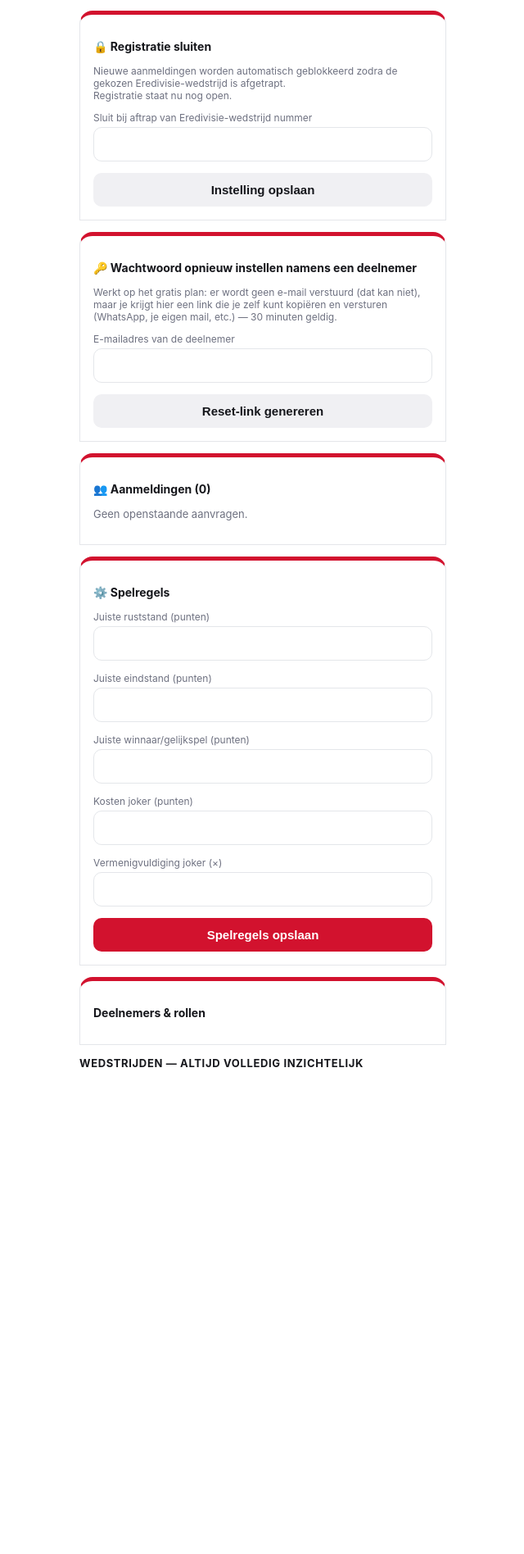
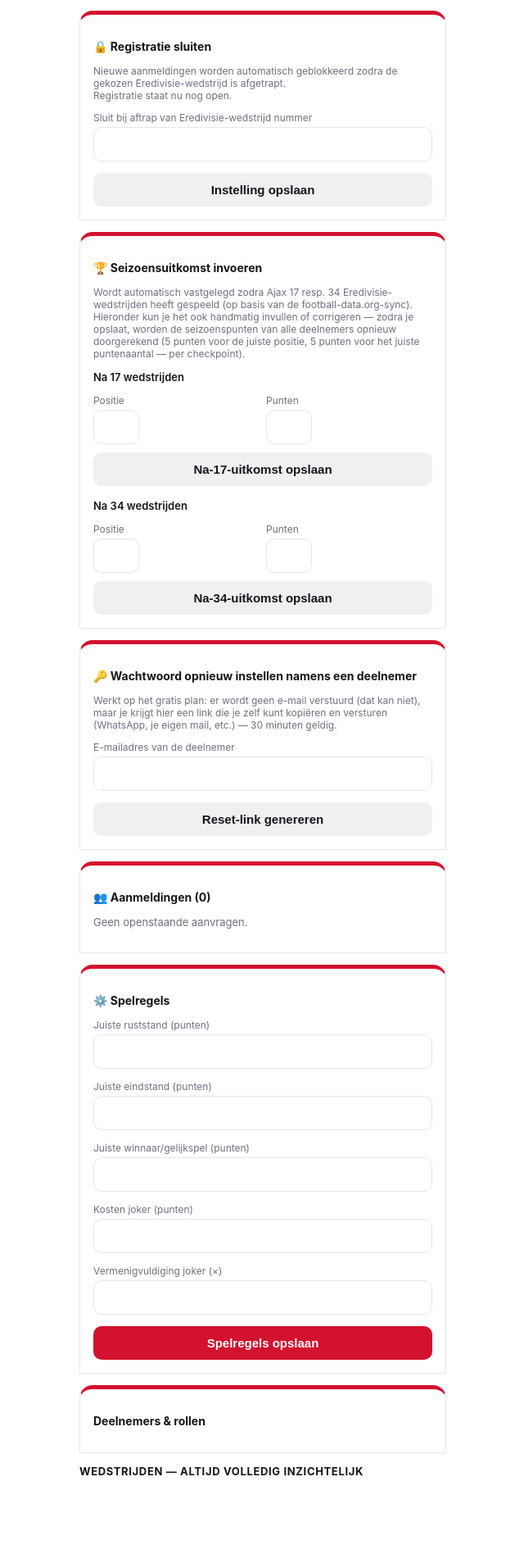
Before and after one commit to StefanZ81/Ajax, a Flask app: template templates/beheerder.html in a window 1280 px wide. Shown: the part 766-2662 px from the top of the page at 82% size, without its empty margins (319-959 px from the left). Before the commit the page ends 2068 px from the top, so only its background shows below. Run offline with Flask 3, Linux system fonts and the light colour scheme; the template is opened without the code that fills it, so the values that code supplies are empty; data comes from the database, SQL or seed files in the repository.

Commit message:
Add forms for entering season outcomes after matches

```diff
--- a/templates/beheerder.html
+++ b/templates/beheerder.html
@@ -54,6 +54,48 @@
       <input type="number" name="registratie_sluit_na_wedstrijd" min="1" value="{{ registratie_sluit_na_wedstrijd }}">
     </div>
     <button type="submit" class="secundair">Instelling opslaan</button>
+  </form>
+</div>
+
+<div class="card accent">
+  <p style="font-weight:700; font-size:14px;">🏆 Seizoensuitkomst invoeren</p>
+  <p style="font-size:12px; color:var(--grey);">
+    Wordt automatisch vastgelegd zodra Ajax 17 resp. 34 Eredivisie-wedstrijden heeft gespeeld
+    (op basis van de football-data.org-sync). Hieronder kun je het ook handmatig invullen of corrigeren —
+    zodra je opslaat, worden de seizoenspunten van alle deelnemers opnieuw doorgerekend
+    (5 punten voor de juiste positie, 5 punten voor het juiste puntenaantal — per checkpoint).
+  </p>
+
+  <form method="post" action="{{ url_for('beheerder_seizoensuitkomst') }}" style="margin-bottom:16px;">
+    <input type="hidden" name="checkpoint" value="na17">
+    <p style="font-weight:600; font-size:13px;">Na 17 wedstrijden</p>
+    <div class="score-inputs" style="margin-bottom:10px;">
+      <div class="veld" style="flex:1; margin-bottom:0;">
+        <label>Positie</label>
+        <input type="number" name="positie" min="1" max="18" value="{{ season_result.na17_positie if season_result else '' }}">
+      </div>
+      <div class="veld" style="flex:1; margin-bottom:0;">
+        <label>Punten</label>
+        <input type="number" name="punten" min="0" max="51" value="{{ season_result.na17_punten if season_result else '' }}">
+      </div>
+    </div>
+    <button type="submit" class="secundair">Na-17-uitkomst opslaan</button>
+  </form>
+
+  <form method="post" action="{{ url_for('beheerder_seizoensuitkomst') }}">
+    <input type="hidden" name="checkpoint" value="na34">
+    <p style="font-weight:600; font-size:13px;">Na 34 wedstrijden</p>
+    <div class="score-inputs" style="margin-bottom:10px;">
+      <div class="veld" style="flex:1; margin-bottom:0;">
+        <label>Positie</label>
+        <input type="number" name="positie" min="1" max="18" value="{{ season_result.na34_positie if season_result else '' }}">
+      </div>
+      <div class="veld" style="flex:1; margin-bottom:0;">
+        <label>Punten</label>
+        <input type="number" name="punten" min="0" max="102" value="{{ season_result.na34_punten if season_result else '' }}">
+      </div>
+    </div>
+    <button type="submit" class="secundair">Na-34-uitkomst opslaan</button>
   </form>
 </div>
 
```
